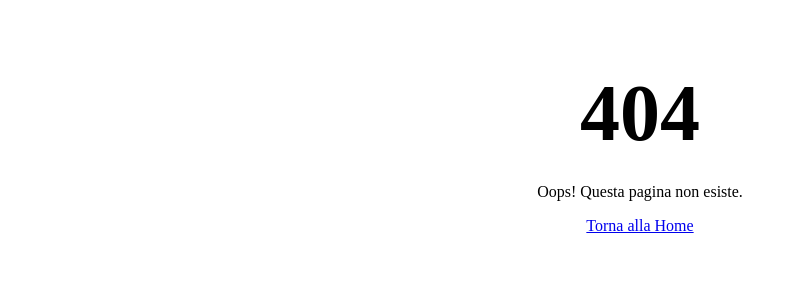
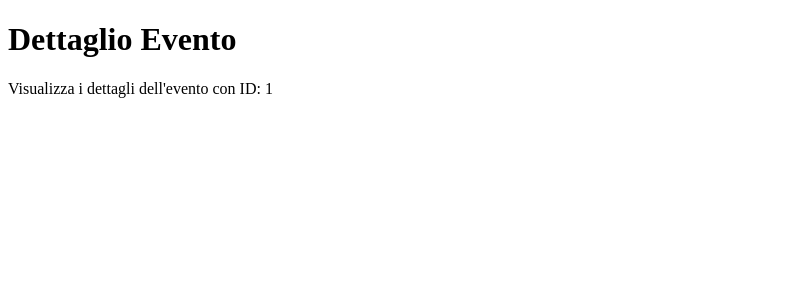
Before and after one commit to joxDev12/bw2-team2, a React (Vite) app in the folder front/: page /eventi/1 in a window 1280 px wide. Before the commit this address had no page. Shown: the top 300 px of the page, without its empty margins (0-797 px from the left). Built offline with nearby package versions, Linux system fonts and the light colour scheme.

Commit message:
creato reindirizzo ai dettagli di evento

```diff
--- a/front/src/App.jsx
+++ b/front/src/App.jsx
@@ -8,6 +8,7 @@ import EventiPage from "./pages/EventiPage";
 
 import LoginPage from "./pages/LoginPage";
 import RegisterPage from "./pages/RegisterPage";
+import EventiDettaglioPage from "./pages/EventiDettaglioPage";
 import NotFound from "./pages/NotFound";
 
 // ── Componente App ───────────────────────────────────────────
@@ -24,6 +25,8 @@ function App() {
           <Route path="contatti" element={<ContattiPage />} />
         </Route>
 
+        <Route path="/eventi/:id" element={<EventiDettaglioPage />} />
+
         <Route path="*" element={<NotFound />} />
       </Routes>
     </>
--- a/front/src/components/CardPageEvent.jsx
+++ b/front/src/components/CardPageEvent.jsx
@@ -1,3 +1,5 @@
+import { Link } from "react-router-dom";
+
 const CardPageEvent = ({ evento, formattaData, badgeColore }) => {
   return (
     <div className="col-12">
@@ -48,14 +50,32 @@ const CardPageEvent = ({ evento, formattaData, badgeColore }) => {
                   <i className="bi bi-ticket-perforated me-2"></i>
                   Registrati all'evento
                 </button>
-                <button
+
+{/* Button non fa azzione */}
+
+                {/* <button
                   className="btn btn-outline-secondary px-4 rounded-pill"
                   id={`info-evento-${evento.id}`}
                   title="Maggiori Informazioni"
                 >
                   <i className="bi bi-info-circle me-2"></i>
                   Maggiori Info
-                </button>
+                </button> */}
+
+
+{/* Link reindirizza alla routhe */}
+<Link
+  to={`/eventi/${evento.id}`}
+  className="btn btn-outline-secondary px-4 rounded-pill"
+  id={`info-evento-${evento.id}`}
+  title="Maggiori Informazioni"
+>
+  <i className="bi bi-info-circle me-2"></i>
+  Maggiori Info
+</Link>
+
+
+
               </div>
             </div>
           </div>
--- /dev/null
+++ b/front/src/pages/EventiDettaglioPage.jsx
@@ -0,0 +1,13 @@
+import {useParams} from "react-router-dom";
+
+function EventiDettaglioPage() {
+    const { id } = useParams();
+    return (
+        <div className="container py-5">
+            <h1>Dettaglio Evento</h1>
+            <p>Visualizza i dettagli dell'evento con ID: {id}</p>
+        </div>
+    );
+}
+
+export default EventiDettaglioPage;
--- a/front/src/pages/EventiPage.jsx
+++ b/front/src/pages/EventiPage.jsx
@@ -1,4 +1,6 @@
 import { useState } from "react";
+
+
 import CardPageEvent from "../components/CardPageEvent";
 
 const eventiData = [
```
